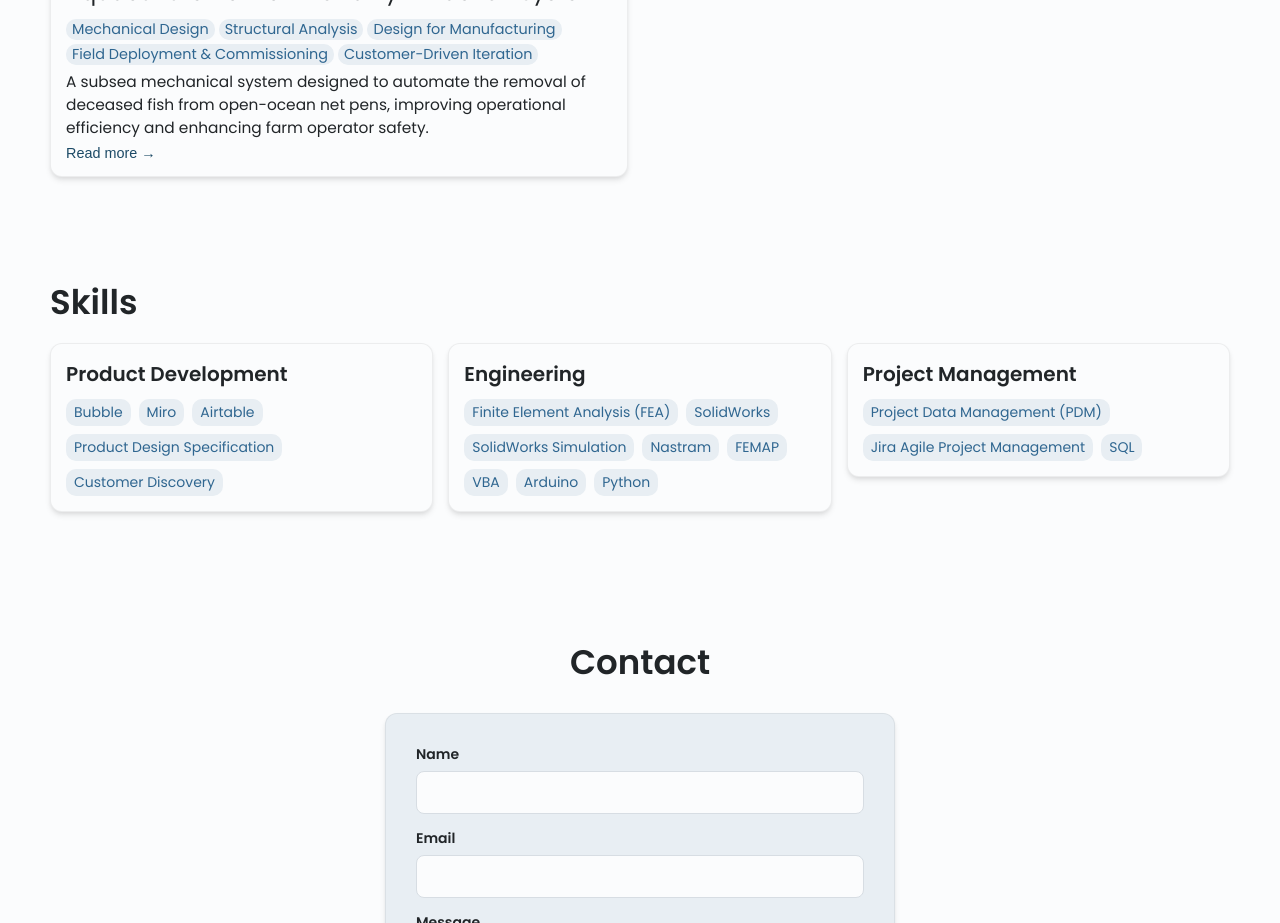
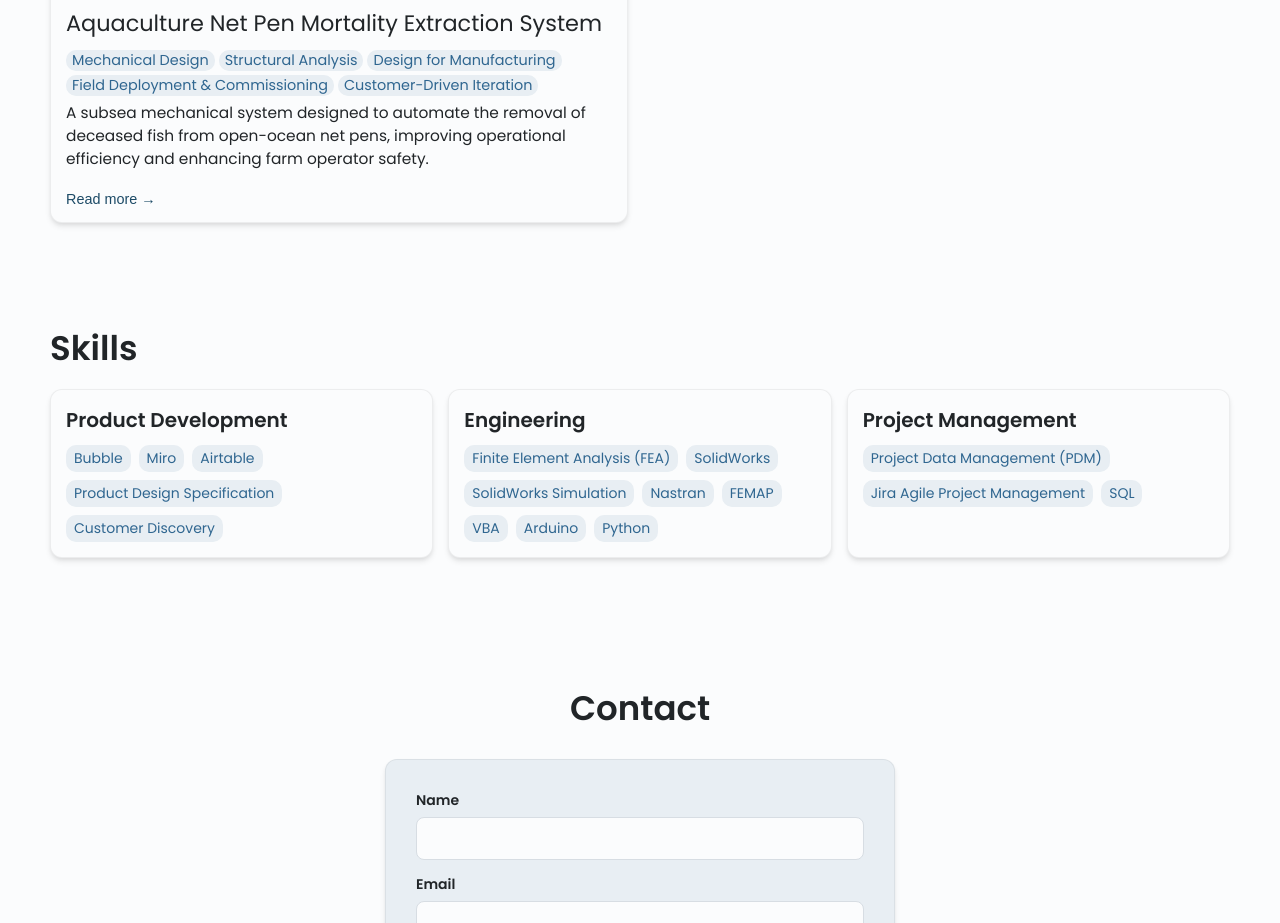
Before and after one commit to EliasPrince/EliasPrince.github.io, a Jekyll site: the page built from index.html, in a window 1280 px wide, cut to the strip 1964-2887 px from the top of the page. Built offline with Jekyll 4.4.1, drawn with Linux system fonts in a browser that asks for light colours.

Commit message:
Fix skills card heights and several latent CSS selector bugs
- Skills cards now stretch to match the tallest card per row instead
  of sizing to their own content, and drop the now-pointless hover
  shadow since the cards aren't clickable
- Remove redundant underline-on-hover from project title/read-more
  text since the whole project card is already one clickable link
- Fix a trailing comma that invalidated the nav CTA hover rule
  entirely, and two unscoped selectors (footer span, p / ul, ol)
  that were leaking styles onto every <p>/<ol> on the site
- Correct "Nastram" -> "Nastran" in the skills list

Co-Authored-By: Claude Sonnet 5 <noreply@anthropic.com>
Claude-Session: https://claude.ai/code/session_0157mhdu1uW5irE4J19HRM4P

```diff
--- a/_config.yml
+++ b/_config.yml
@@ -39,7 +39,7 @@ skills:
     - Finite Element Analysis (FEA)
     - SolidWorks
     - SolidWorks Simulation
-    - Nastram
+    - Nastran
     - FEMAP
     - VBA
     - Arduino
--- a/css/styles.css
+++ b/css/styles.css
@@ -110,7 +110,7 @@ nav .right a:last-child
 nav .right a:last-child:hover,
 nav .right a span:last-child:hover,
 nav .mobile-nav a:last-child:hover,
-nav .mobile-nav a span:last-child:hover,{
+nav .mobile-nav a span:last-child:hover {
     color: var(--text-color);
     background-color: var(--light-background-color);
     border-radius: 10px;
@@ -350,10 +350,6 @@ nav .mobile-nav {
     margin-bottom: 10px
 }
 
-.project-card .project-title:hover {
-    text-decoration: underline;
-}
-
 
 .project-card .project-skills {
     display: flex;
@@ -393,10 +389,6 @@ nav .mobile-nav {
     text-align: start;
 }
 
-.project-card .read-more:hover {
-    text-decoration: underline;
-}
-
 
 
 /* SECTION 3: SKILLS */
@@ -420,7 +412,11 @@ nav .mobile-nav {
     display: grid;
     grid-template-columns: repeat(auto-fit, minmax(300px, 1fr));
     gap: 15px;
-    align-items: start;
+    align-items: stretch;
+   }
+
+.skills-section .skill-categories > li {
+    display: flex;
    }
 
 .skills-section .skill-categories .skills-card  span{
@@ -428,17 +424,15 @@ nav .mobile-nav {
 }
 
 .skills-card {
+    display: flex;
+    flex-direction: column;
+    width: 100%;
     padding: 15px;
     border-radius: var(--card-radius);
     border: var(--card-border);
     box-shadow: var(--card-shadow);
     background-color: var(--background-color);
     transition: box-shadow 0.25s ease, border-color 0.25s ease;
-}
-
-.skills-section .skill-categories .skills-card:hover {
-    box-shadow: var(--card-shadow-hover);
-    border-color: var(--link-color);
 }
 
 .skills-section .skill-categories .category-label {
@@ -450,6 +444,8 @@ nav .mobile-nav {
 .skills-section .skill-categories .skills-list {
     display: flex;
     flex-wrap: wrap;
+    align-content: flex-start;
+    flex: 1;
     padding-left: 0;
     margin-right: 10px;
     gap: 8px;
@@ -603,7 +599,7 @@ footer .license {
     gap: 0;  /* Changed from 10px to 0 */
 }
 
-footer span, p {
+footer span, footer p {
     word-wrap: break-word;
     overflow-wrap: break-word;
     white-space: normal;
@@ -721,7 +717,7 @@ footer p {
     color: var(--highlight-color);
   }
 
-.post-view .content ul, ol {
+.post-view .content ul, .post-view .content ol {
     padding-left: 20px;
     margin: 1em 0;
   }
```
